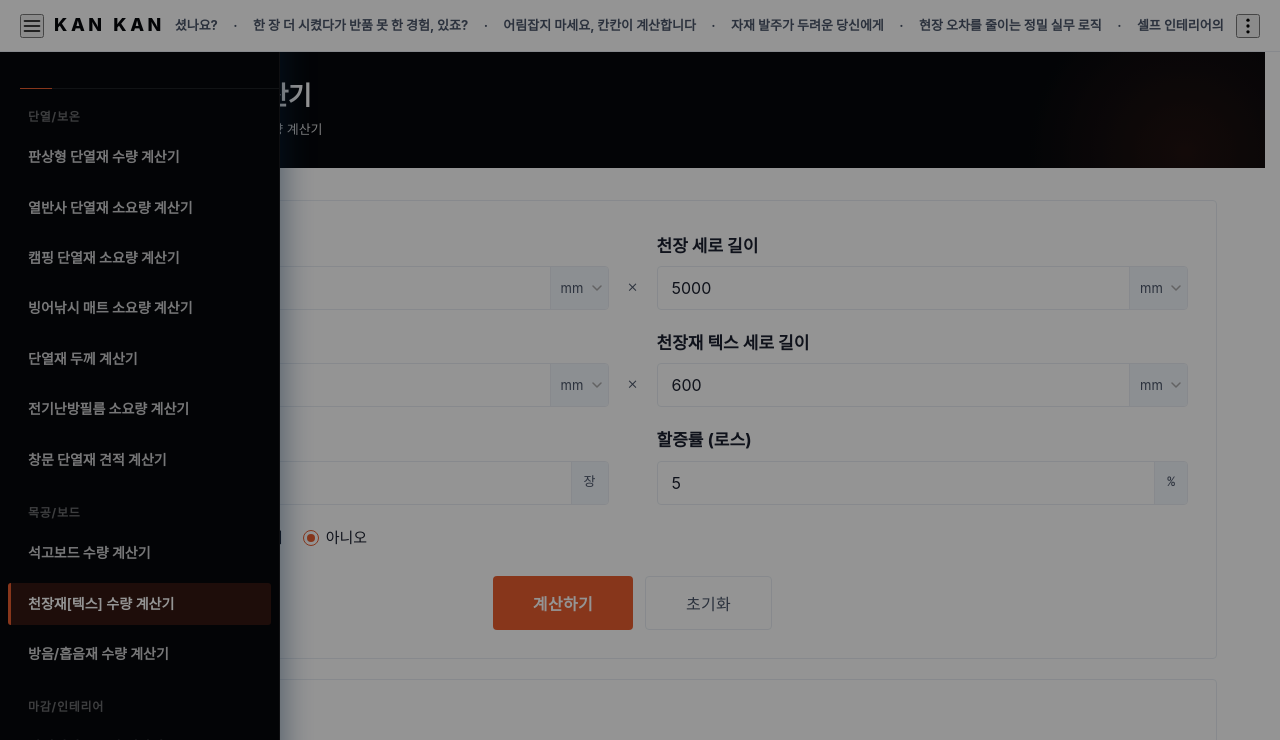
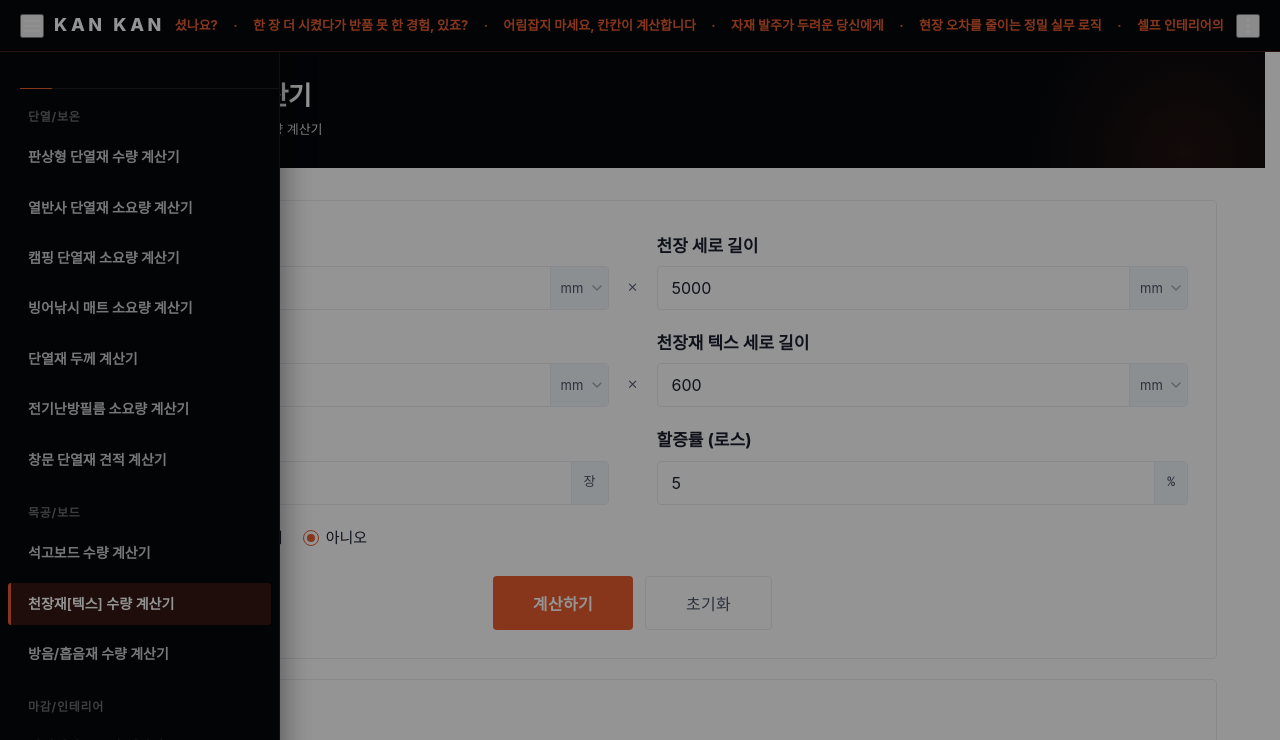
Before and after one commit to enorangekid/kankan, a plain HTML site: page calc/tex.html in a window 1280 px wide. Both pictures are taken after a click on the button 32 px from the left and 25 px from the top of the page. Shown: the top 740 px of the page. Drawn offline with Linux system fonts and the light colour scheme; a web font is replaced by a local one.

Commit message:
design: calc pages dark topbar, white logo/icons, orange ticker, clean up blue remnants

```diff
--- a/calc/calc.css
+++ b/calc/calc.css
@@ -366,7 +366,7 @@ select.field-input {
   white-space: nowrap;
 }
 
-.btn-deduct-add:hover { background: #1a6bb5; }
+.btn-deduct-add:hover { background: #2a2a2a; }
 
 .btn-deduct-remove {
   display: inline-flex;
@@ -682,10 +682,17 @@ select.field-input {
 .main-content { grid-column: 1; overflow-x: visible; } /* sticky 동작을 위해 overflow-x 해제 */
 .topbar { left: 0; right: 0; }
 
+/* ─── 탑바: 다크 배경 ─── */
+.topbar {
+  left: 0; right: 0;
+  background: #05070b;
+  border-bottom: 1px solid rgba(232,93,47,0.3);
+}
+
 /* 햄버거 · 점세개 항상 표시 */
-.btn-hamburger, .btn-dotmenu { display: flex; }
-
-/* 로고 항상 표시, 탑바 순서 교정 (calc HTML: hamburger→update→logo→right) */
+.btn-hamburger, .btn-dotmenu { display: flex; color: rgba(255,255,255,0.7); }
+
+/* 로고 항상 표시, 탑바 순서 교정 */
 .btn-hamburger       { order: 1; }
 .topbar-logo-mobile  {
   order: 2;
@@ -695,11 +702,11 @@ select.field-input {
   font-size: 18px;
   font-weight: 800;
   letter-spacing: 0.2em;
-  color: #05070b;
+  color: #ffffff;
   margin-right: 0;
 }
-.topbar-update { order: 3; flex: 1; }
-.topbar-right  { order: 4; }
+.topbar-update { order: 3; flex: 1; color: #e85d2f; }
+.topbar-right  { order: 4; color: rgba(255,255,255,0.7); }
 
 /* 사이드바 — 항상 드로어 */
 .sidebar {
@@ -709,7 +716,7 @@ select.field-input {
 }
 .sidebar.mobile-open {
   transform: translateX(0);
-  box-shadow: 4px 0 28px rgba(10,53,96,0.45);
+  box-shadow: 4px 0 28px rgba(0,0,0,0.4);
 }
 
 /* 히스토리 패널 — 항상 드로어 */
@@ -1533,7 +1540,7 @@ select.field-input {
 }
 .uval-table thead th:last-child { border-right: none; }
 .uval-table th.th-region {
-  background: #1a6bb5;
+  background: #2c2c2c;
   text-align: center;
   font-size: 12px;
   letter-spacing: 0.06em;
```
